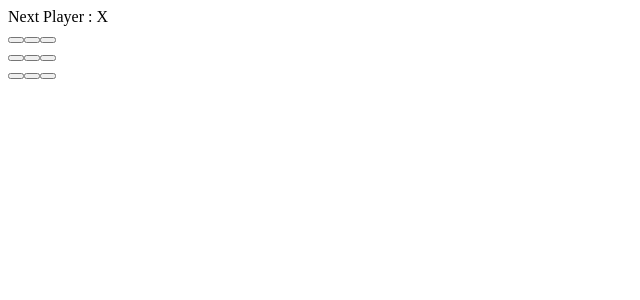
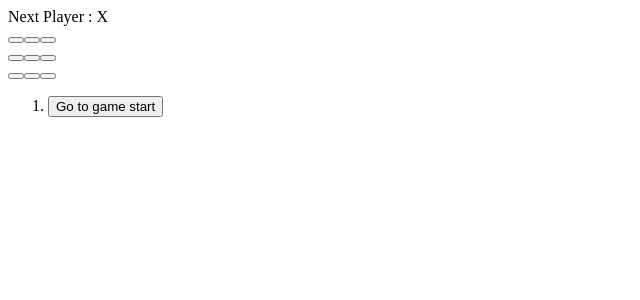
Before and after one commit to Ana2k/react-ttr, a React (Vite) app: page / in a window 1280 px wide. Shown: the top 300 px of the page, without its empty margins (0-640 px from the left). Built offline with nearby package versions, Linux system fonts and the light colour scheme.

Commit message:
show moves in Game

```diff
--- a/src/App.jsx
+++ b/src/App.jsx
@@ -117,7 +117,7 @@ export default function Game(){
         <Board xIsNext={xIsNext} squares = {currentSquares} onPlay={handlePlay} />
       </div>
       <div className="game-info">
-        <ol>{/*TODO()*/}</ol>
+        <ol>{moves}</ol>
       </div>
     </div>
   );
```
